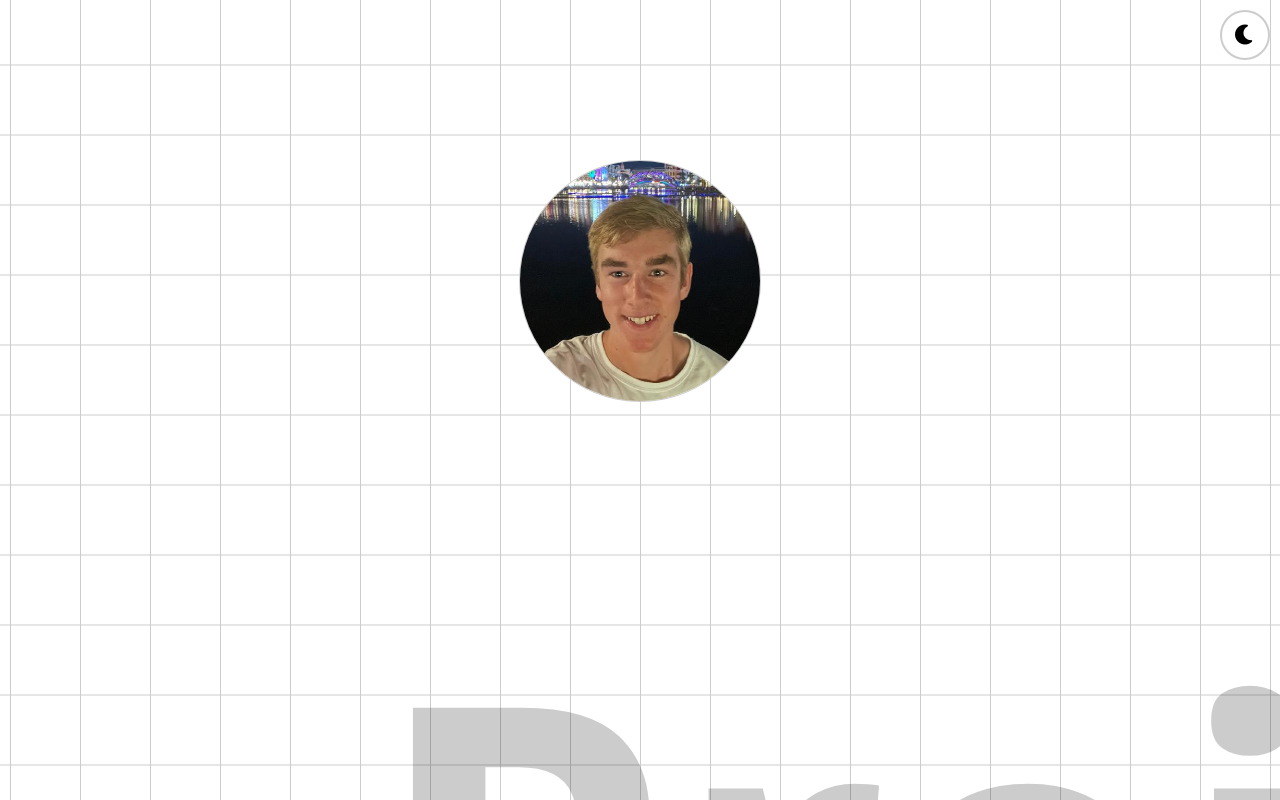
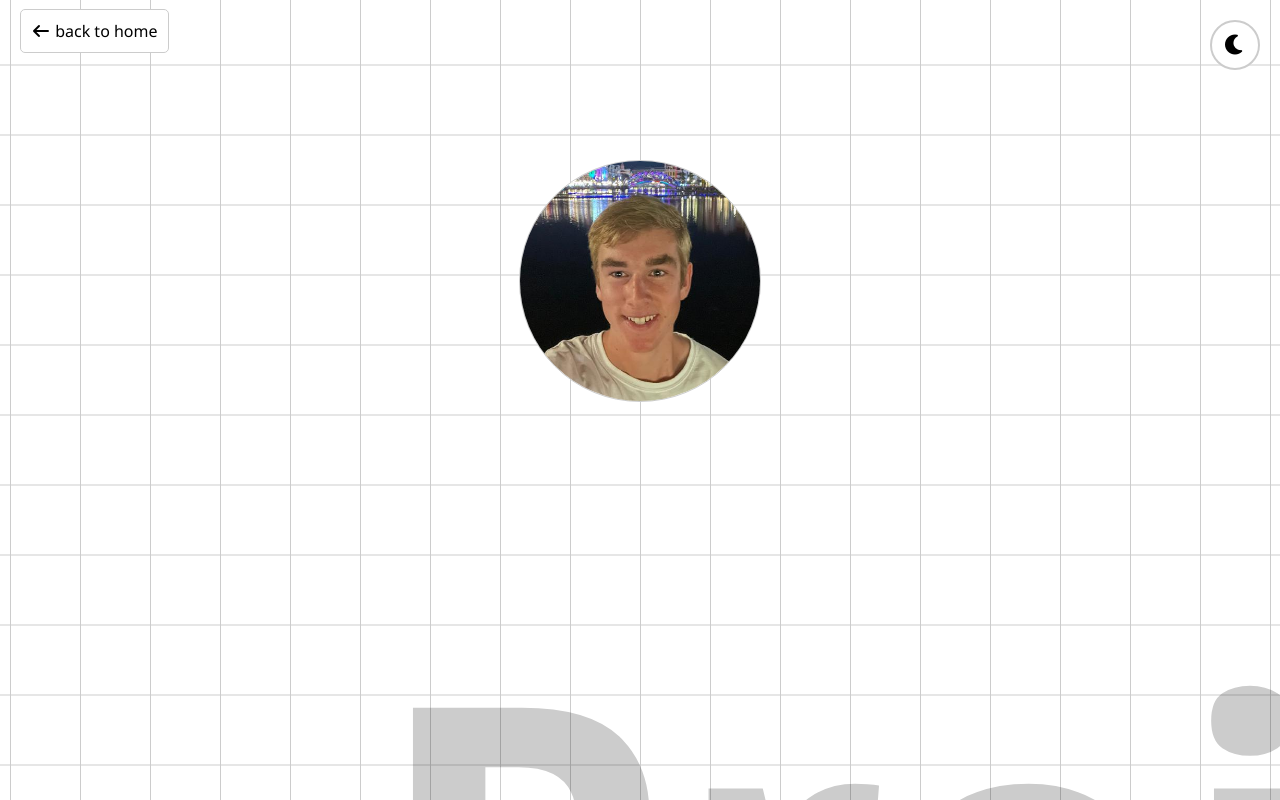
Before and after one commit to OliverHeffernan/olihef.com, a Vue app: page /projects in a window 1280 px wide. Shown: the top 800 px of the page. Built offline with nearby package versions, Linux system fonts and the light colour scheme.

Commit message:
added back button, and improved gap for the theme switch button

```diff
--- a/src/App.vue
+++ b/src/App.vue
@@ -128,8 +128,8 @@ body {
 
 .theme-toggle {
 	position: fixed;
-	top: var(--minor-gap);
-	right: var(--minor-gap);
+	top: var(--gap);
+	right: var(--gap);
 	width: 50px;
 	height: 50px;
 	border-radius: 50%;
--- /dev/null
+++ b/src/components/BackButton.vue
@@ -0,0 +1,30 @@
+<template>
+	<RouterLink
+		:to="route"
+		class="back-button"
+	>
+		<i class="fa-solid fa-arrow-left"></i>
+		back to {{label}}
+	</RouterLink>
+</template>
+<script setup lang="ts">
+import { RouterLink } from 'vue-router';
+defineProps<{
+	label: string
+	route: string
+}>();
+</script>
+<style scoped>
+.back-button {
+	border: 1px solid var(--border);
+	border-radius: 5px;
+	background-color: var(--bg);
+	padding: var(--minor-gap);
+	text-decoration: none;
+	color: var(--text);
+	transition: background-color 0.2s;
+}
+.back-button:hover {
+	background-color: var(--border);
+}
+</style>
--- a/src/sections/AllProjects.vue
+++ b/src/sections/AllProjects.vue
@@ -2,8 +2,15 @@
 import ProjectContainer from '@/components/ProjectContainer.vue'
 import TitleSplash from '@/components/TitleSplash.vue'
 import Info from '@/classes/Info'
+import BackButton from '@/components/BackButton.vue';
 </script>
 <template>
+	<div id="backContainer">
+		<BackButton
+			label="home"
+			route="/"
+		/>
+	</div>
 	<TitleSplash
 		profile
 		title="Projects"
@@ -37,4 +44,11 @@ import Info from '@/classes/Info'
 .margins {
 	padding-bottom: var(--gap);
 }
+
+#backContainer {
+	position: absolute;
+	top: var(--gap);
+	left: var(--gap);
+	z-index: 10000;
+}
 </style>
--- a/src/views/ProjectDetailView.vue
+++ b/src/views/ProjectDetailView.vue
@@ -1,6 +1,7 @@
 <script setup lang="ts">
 import IconLink from '@/components/IconLink.vue'
 import ArticleContent from '@/components/ArticleContent.vue'
+import BackButton from '@/components/BackButton.vue'
 
 import { ref, type Ref } from 'vue'
 import type Project from '@/classes/Project'
@@ -19,6 +20,10 @@ const project: Ref<Project> = ref<Project>(
 	<div class="projectDetailView">
 		<div class="margins">
 			<div class="project-header">
+				<BackButton
+					label="all projects"
+					route="/projects"
+				/>
 				<div class="header-content">
 					<h1 class="project-title">{{ project.title }}</h1>
 					<p class="project-year">{{ project.year }}</p>
@@ -81,6 +86,7 @@ const project: Ref<Project> = ref<Project>(
 	align-items: baseline;
 	gap: var(--gap);
 	margin-bottom: var(--gap);
+	margin-top: var(--gap);
 	flex-wrap: wrap;
 }
 
```
